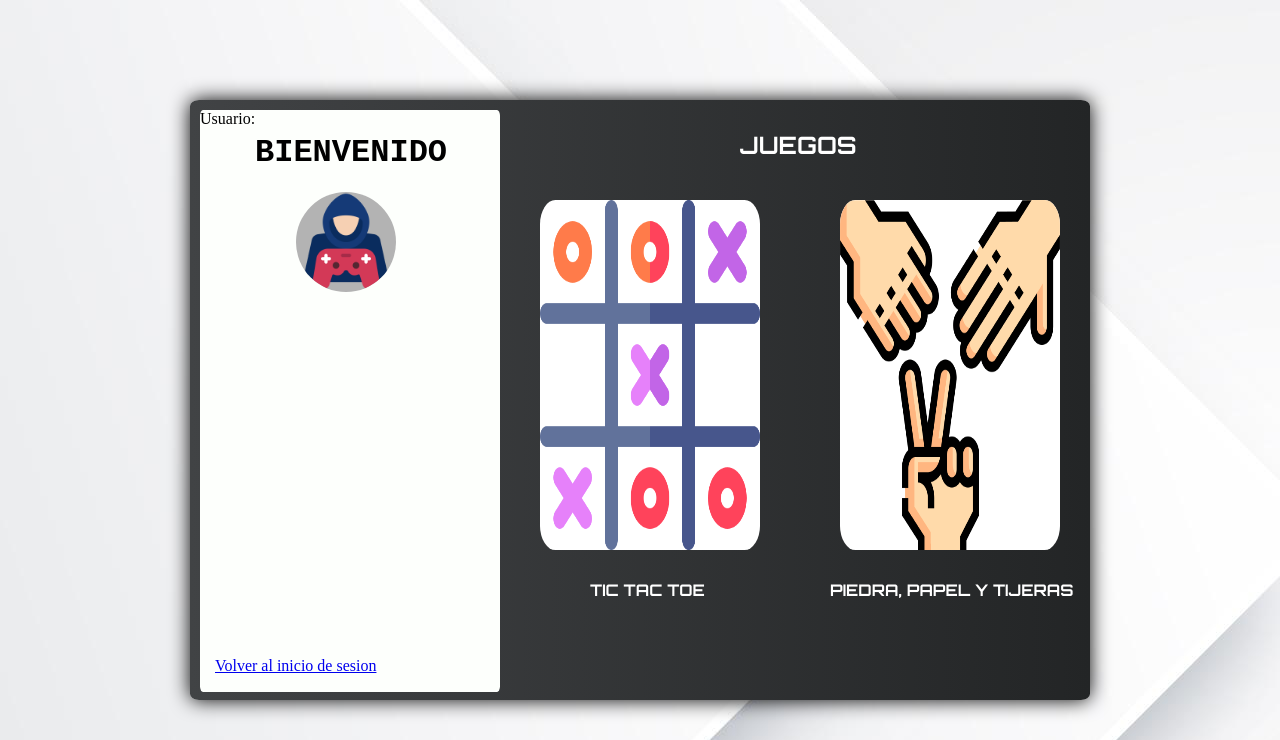
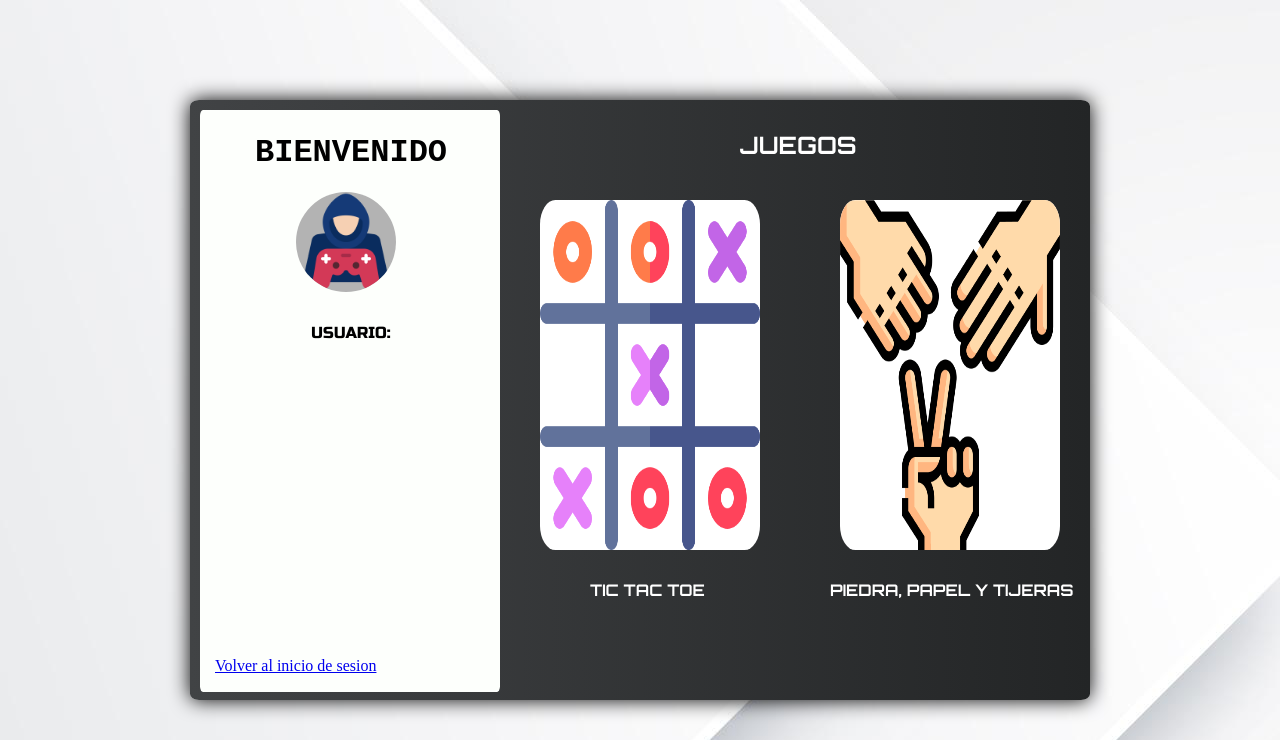
Before and after one commit to paola1611/Games, a Flask app: page /juegos in a window 1280 px wide. Shown: the top 740 px of the page. Run offline with Flask 3, Linux system fonts and the light colour scheme.

Commit message:
corrijiendo css

```diff
--- a/static/css/pp-style.css
+++ b/static/css/pp-style.css
@@ -97,3 +97,19 @@ body{
     bottom: 17px;
     left: 5%;
 }
+
+.nombre{
+    text-align: center;
+    margin-top: 250px;
+    font-size: 20px;
+    font-family: 'Press Start 2P', cursive;
+}
+
+.usuario{
+    text-align: center;
+    position: absolute;
+    left: 37%;
+    bottom: 350px;
+    font-family: 'Russo One', sans-serif;
+    text-transform: uppercase;
+}
```
